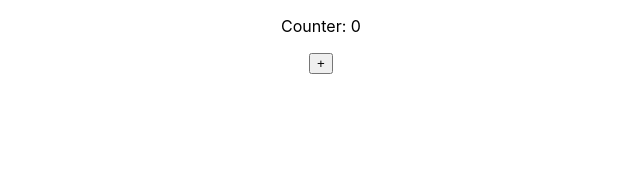
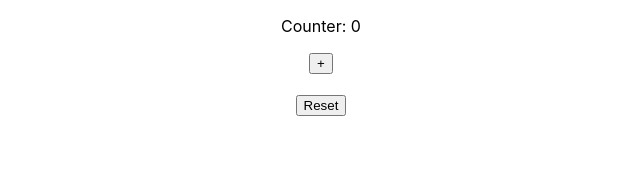
Before and after one commit to ilyas-g/reactCounter, a React (Create React App) app: page / in a window 1280 px wide. Shown: the top 185 px of the page, without its empty margins (319-959 px from the left). Built offline with nearby package versions, Linux system fonts and the light colour scheme; the HTML template or start-up script is replaced by a standard one.

Commit message:
New reset button

```diff
--- a/src/App.js
+++ b/src/App.js
@@ -13,7 +13,11 @@ function App() {
       </button>
       <p>Counter: {counter}</p>
       <button className={`${counter === 10 ? "d-none" : ""}`}
-        onClick={() => { setCounter(counter + 1); }} >+</button>
+        onClick={() => { setCounter(counter + 1); }} >
+        +</button>
+      <br />
+      <br />
+      <button onClick={() => { setCounter(0); }}>Reset</button>
     </div >
   );
 }
```
